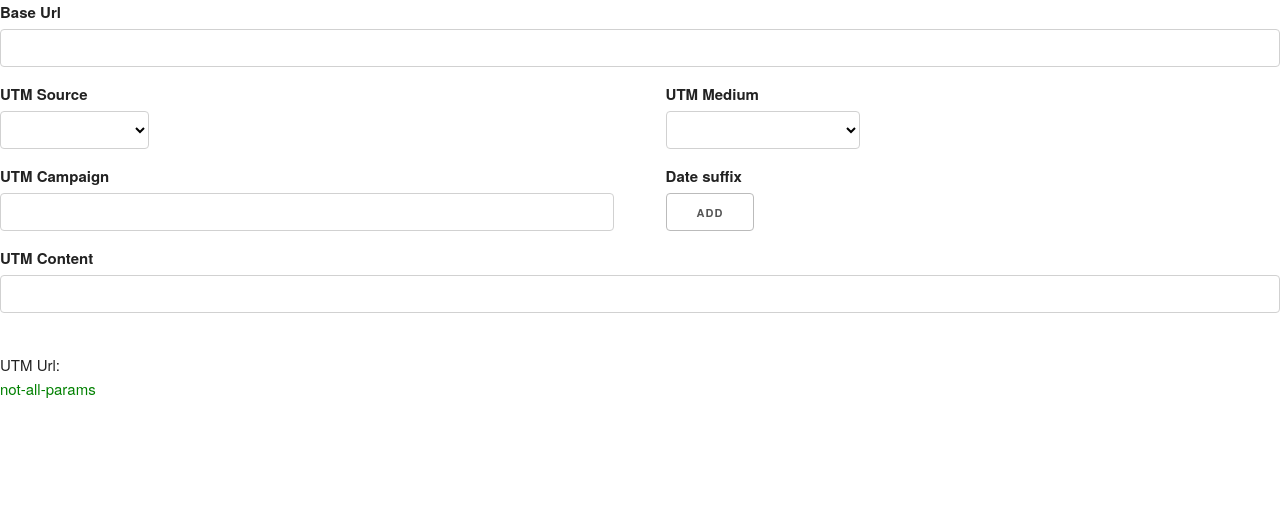
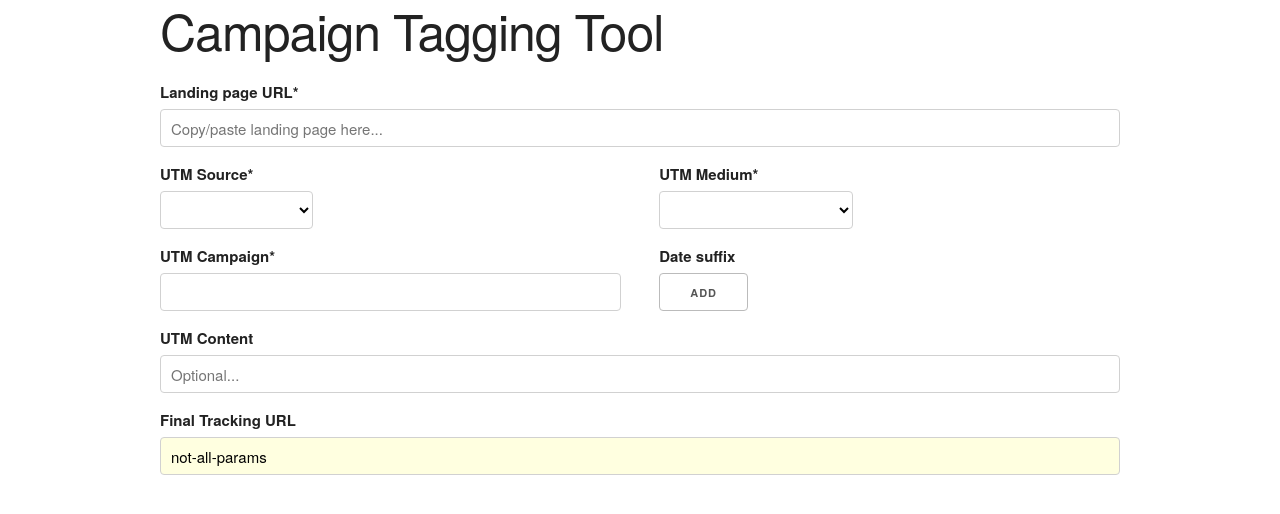
Before and after one commit to aerohit/tracking_url, a React app: page / in a window 1280 px wide. Built offline with nearby package versions, Linux system fonts and the light colour scheme.

Commit message:
Some enhancements

```diff
--- a/src/components/url_form.js
+++ b/src/components/url_form.js
@@ -50,17 +50,18 @@ export default class UrlForm extends Component {
     return (
       <div>
         <form>
-          <label for="base-url">Base Url</label>
+          <label for="base-url">Landing page URL<span>*</span></label>
           <input
             id="base-url"
             className="u-full-width"
             type="text"
+            placeholder="Copy/paste landing page here..."
             value={this.state.url}
             onChange={event => this.handleUrlChange(event.target.value)}
           />
           <div className="row">
             <div className="six columns">
-              <label for="utm-source">UTM Source</label>
+              <label for="utm-source">UTM Source<span>*</span></label>
               <select
                 id="utm-source"
                 value={this.state.utm_source}
@@ -74,7 +75,7 @@ export default class UrlForm extends Component {
               </select>
             </div>
             <div className="six columns">
-              <label for="utm-medium">UTM Medium</label>
+              <label for="utm-medium">UTM Medium<span>*</span></label>
               <select
                 id="utm-medium"
                 value={this.state.utm_medium}
@@ -90,7 +91,7 @@ export default class UrlForm extends Component {
           </div>
           <div className="row">
             <div className="six columns">
-              <label for="utm-campaign">UTM Campaign</label>
+              <label for="utm-campaign">UTM Campaign<span>*</span></label>
               <input
                 id="utm-campaign"
                 className="u-full-width"
@@ -109,13 +110,26 @@ export default class UrlForm extends Component {
             id="utm-content"
             className="u-full-width"
             type="text"
+            placeholder="Optional..."
             value={this.state.utm_content}
             onChange={event => this.handleUtmContentChange(event.target.value)}
           />
+        <div className="row">
+          <div className="twelve columns">
+          <label for="utm-output">Final Tracking URL</label>
+            <input
+              id="utm-output"
+              className="u-full-width"
+              type="text"
+              value={this.utmUrl()}
+              style={{ background: "lightyellow"}}
+              readonly
+            />
+          </div>
+        </div>
         </form>
-        <div>UTM Url:
-          <p style={{ color: "green" }}>{this.utmUrl()}</p>
-        </div>
+
+
       </div>
     );
   }
--- a/src/index.html
+++ b/src/index.html
@@ -7,7 +7,10 @@
     <link rel="stylesheet" href="//cdnjs.cloudflare.com/ajax/libs/skeleton/2.0.4/skeleton.min.css">
   </head>
   <body>
-    <div id="app"></div>
+  <div class="container">
+    <h1>Campaign Tagging Tool</h1>
+    <div class="section" id="app"></div>
+  </div>
   </body>
   <script src="index.js"></script>
 </html>
--- a/src/utm_data.js
+++ b/src/utm_data.js
@@ -1,21 +1,24 @@
 export default {
     sources: [
-      {"id": 101, "name": "Zanox", "url_part": "zanox"},
-      {"id": 102, "name": "Facebook", "url_part": "facebook"},
+      {"id": 101, "name": "Facebook", "url_part": "facebook"},
+      {"id": 102, "name": "Twitter", "url_part": "twitter"},
       {"id": 103, "name": "LinkedIn", "url_part": "linkedin"},
-      {"id": 104, "name": "Instagram", "url_part": "instagram"},
-      {"id": 105, "name": "Affiliate Window", "url_part": "affiliate-window"},
-      {"id": 106, "name": "Buyapowa", "url_part": "buyapowa"}
+      {"id": 104, "name": "YouTube", "url_part": "youtube"},
+      {"id": 105, "name": "Instagram", "url_part": "instagram"},
+      {"id": 106, "name": "Affiliate Window", "url_part": "affiliate-window"},
+      {"id": 107, "name": "Zanox", "url_part": "zanox"},
+      {"id": 108, "name": "Treatwell (Email)", "url_part": "treatwell-email"},
+      {"id": 109, "name": "Buyapowa", "url_part": "buyapowa"}
     ],
 
     mediums: [
+      {"id": 12, "name": "Social Organic", "url_part": "social-organic"},
+      {"id": 13, "name": "Social Paid", "url_part": "social-paid"},
       {"id": 10, "name": "Paid Search Brand", "url_part": "paid-search-brand"},
       {"id": 11, "name": "Paid Search Nonbrand", "url_part": "paid-search-nonbrand"},
-      {"id": 12, "name": "Social Organic", "url_part": "social-organic"},
-      {"id": 13, "name": "Social Paid", "url_part": "social-paid"},
-      {"id": 14, "name": "Social Organic", "url_part": "social-organic"},
-      {"id": 15, "name": "Affiliate", "url_part": "revenue-share"},
-      {"id": 16, "name": "Referral", "url_part": "referral"},
+      {"id": 15, "name": "Revenue Share", "url_part": "revenue-share"},
+      {"id": 16, "name": "Email", "url_part": "email"},
+      {"id": 16, "name": "Display", "url_part": "display"},
       {"id": 17, "name": "Partner", "url_part": "partner"}
     ]
 };
```
